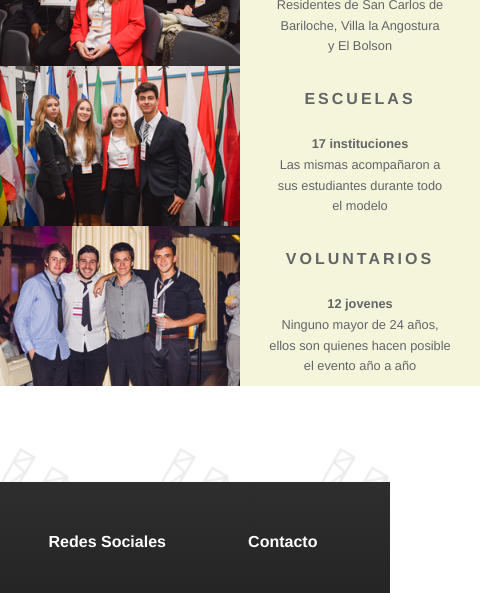
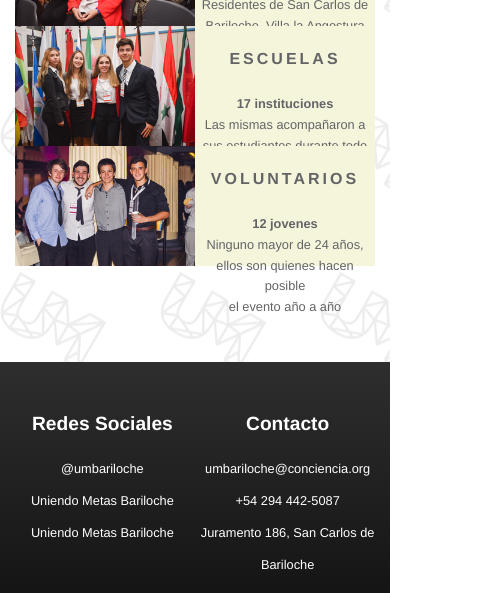
Before and after one commit to LucioT7/Pagina-UMBariloche, a website: page index.html in a window 390 px wide. Shown: the part 828-1421 px from the top of the page, 480 px wide, since content can reach past the window. Drawn offline with nearby package versions, Linux system fonts and the light colour scheme; files whose address does not match are found by name.

Commit message:
ajustes de footer

```diff
--- a/scss/_footer.scss
+++ b/scss/_footer.scss
@@ -53,41 +53,16 @@ footer { font-family: Gotham, Helvetica, Verdana, Sans Serif;
 
 .footer__conteiner {
 	.footer__caja {
-		display: grid;
-		grid-template-columns: repeat(2, 1fr);
-		grid-template-rows: 1fr 3fr;
-		grid-template-areas:
-			"redes contacto"
-			"InfoRedes InfoContacto";
-		justify-items: center;
-		width: 90%;
-		#Redes { grid-area: redes ; }
-		#Contacto { grid-area: contacto ; }
-		#InfoRedes { grid-area: InfoRedes ; }
-		#InfoContacto { grid-area: InfoContacto ;
-						text-align: center; }
+		width: 95%;
 		.footer__titulos {
-			font-weight: bold;
-			font-size: 1rem;
+			font-size: 1.2rem;
 		}
 		.footer__informacion {
 			font-size: 0.8rem;
-			line-height: 3.0;
-			.footer__links {
-			color: white;
-			text-decoration-line: none;
-			padding: 4px;
-			border-radius: 2px;
-			transition: 0.5s;
-			}
-			.footer__links:hover {
-				text-decoration-line: none;
-				font-weight: bold;
-				color: black;
-				background-color: white;
-			}
+			line-height: 2.5;
+			text-align: center;
 			.footer__logos {
-				margin-right: 10px
+				display: none;
 			}
 		}
 
--- a/scss/style.scss
+++ b/scss/style.scss
@@ -412,12 +412,12 @@ section { background-image: url(imagenes/fondo2.png);
 		.Index__flex {
 			flex-direction: row;
 			.Index__imagen {
-				width: 240px;
-				height: 160px;
+				width: 180px;
+				height: 120px;
 			}
 			.Index__caja {
-				width: 240px;
-				height: 160px;
+				width: 180px;
+				height: 120px;
 				font-size: 0.8rem;
 				.Index__titulo {
 					font-size: 1rem;
```
Also changed, not shown: css/style.css.
